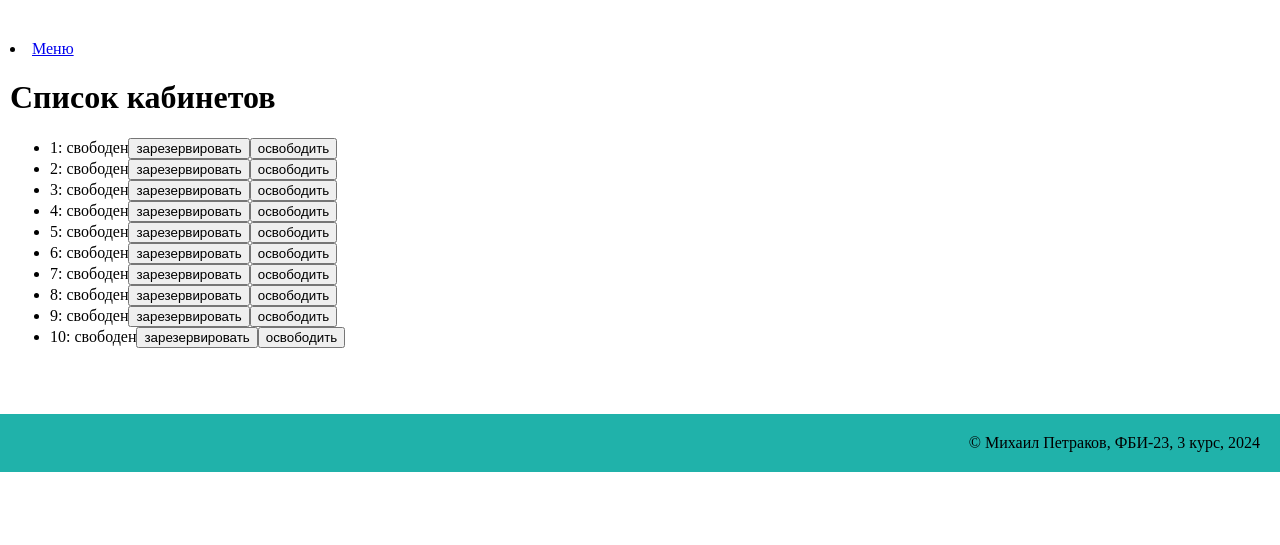
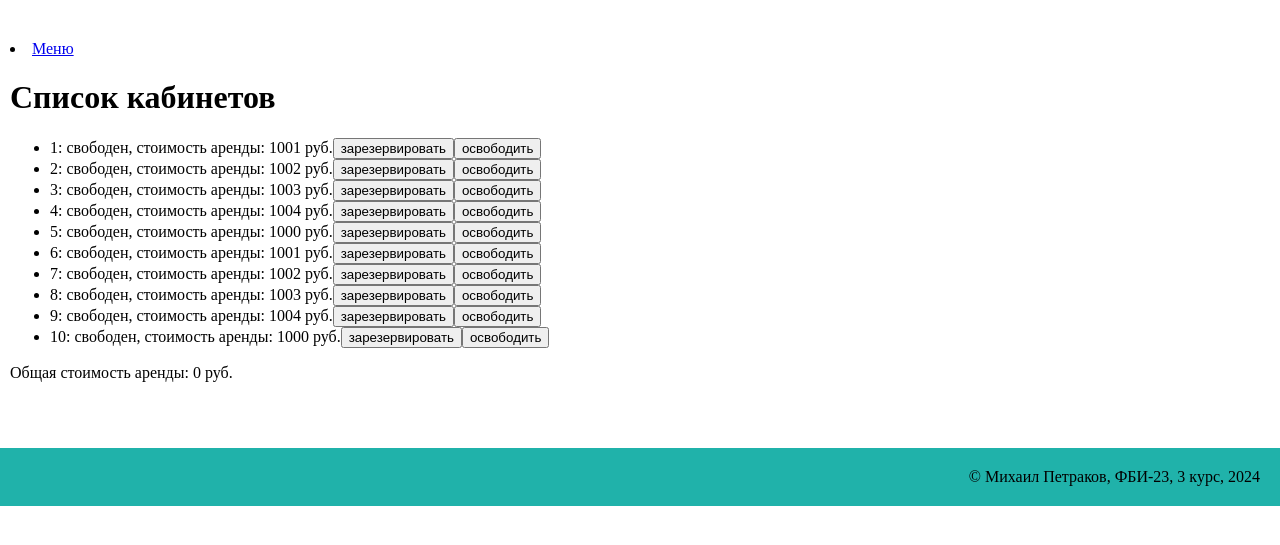
Before and after one commit to mikhailpetrakov/web-prog-labs-2, a Flask app: page /lab6/ in a window 1280 px wide. Shown: the part 58-603 px from the top of the page. Run offline with Flask 3, Linux system fonts and the light colour scheme.

Commit message:
Цена аренды

```diff
--- a/lab6.py
+++ b/lab6.py
@@ -5,7 +5,7 @@ lab6 = Blueprint('lab6',__name__)
 
 offices = []
 for i in range(1,11):
-    offices.append({"number": i, "tenant": ""})
+    offices.append({"number": i, "tenant": "","price":1000+i%5})
 
 @lab6.route('/lab6/')
 def main():
--- a/templates/lab6/lab6.html
+++ b/templates/lab6/lab6.html
@@ -20,15 +20,19 @@ function getOfficeList() {
         return response.json()
     })
     .then(function(data){
-        const office_list =data.result;
+        const office_list = data.result;
         const ul = document.getElementById('office-list');
-        for(let i = 0; i<office_list.length;i++){
+        ul.innerHTML = '';
+        let totalRentCost = 0;
+
+        for(let i = 0; i < office_list.length; i++){
             const office = office_list[i];
             const li = document.createElement('li');
-            li.innerText = `${office.number}: ${office.tenant || 'свободен'}`;;
+            li.innerText = `${office.number}: ${office.tenant || 'свободен'}, стоимость аренды: ${office.price} руб.`;
+
             const bookingButton = document.createElement('button');
             bookingButton.innerText = 'зарезервировать';
-            bookingButton.onclick = function() {booking(office.number)};
+            bookingButton.onclick = function() { booking(office.number) };
             li.appendChild(bookingButton);
 
             const cancellationButton = document.createElement('button');
@@ -37,19 +41,30 @@ function getOfficeList() {
             li.appendChild(cancellationButton);
 
             ul.appendChild(li);
+
+
+            if (office.tenant) {
+                totalRentCost += office.price;
             }
+        }
+
+
+        const totalRentCostElement = document.getElementById('total-rent-cost');
+        totalRentCostElement.innerText = `Общая стоимость аренды: ${totalRentCost} руб.`;
     });
+}
+
 function booking(officeNumber) {
     const url = '/lab6/json-rpc-api/';
     const json = {
         'jsonrpc': '2.0',
-            'method':'booking',
+        'method': 'booking',
         'params': officeNumber,
         'id': Math.round(Math.random()*1000)
     };
     fetch(url,{
-            method:'POST',
-            headers:{'Content-Type':'application/json'},
+        method: 'POST',
+        headers: {'Content-Type': 'application/json'},
         body: JSON.stringify(json)
     })
     .then(function(response){
@@ -59,23 +74,22 @@ function getOfficeList() {
         if(data.error){
             switch(data.error.code){
                 case 1:
-                        alert('Вы не авторизованы!Войдите пожалуйста в систему')
+                    alert('Вы не авторизованы! Войдите пожалуйста в систему');
                     break;
                 case 2:
-                        alert('Офис уже арендуется')
+                    alert('Офис уже арендуется');
                     break;
                 case -32601:
-                        alert('Странная ошибка')
+                    alert('Странная ошибка');
                     break;
             }
-            }
-            else{
-                document.getElementById('office-list').innerHTML='';
+        } else {
+            document.getElementById('office-list').innerHTML = '';
             getOfficeList();
         }
-
     });
 }
+
 function cancellation(officeNumber) {
     const url = '/lab6/json-rpc-api/';
     const json = {
@@ -114,8 +128,8 @@ function getOfficeList() {
         }
     });
 }
-}
-document.addEventListener('DOMContentLoaded',function(){
+
+document.addEventListener('DOMContentLoaded', function(){
     getOfficeList();
 });
 </script>
@@ -124,4 +138,5 @@ document.addEventListener('DOMContentLoaded',function(){
 {% block main %}
     <h1>Список кабинетов</h1>
     <ul id="office-list"></ul>
+    <p id="total-rent-cost">Общая стоимость аренды: 0 руб.</p>
 {% endblock %}
```
Lines whose indentation alone changed are shown as unchanged.
